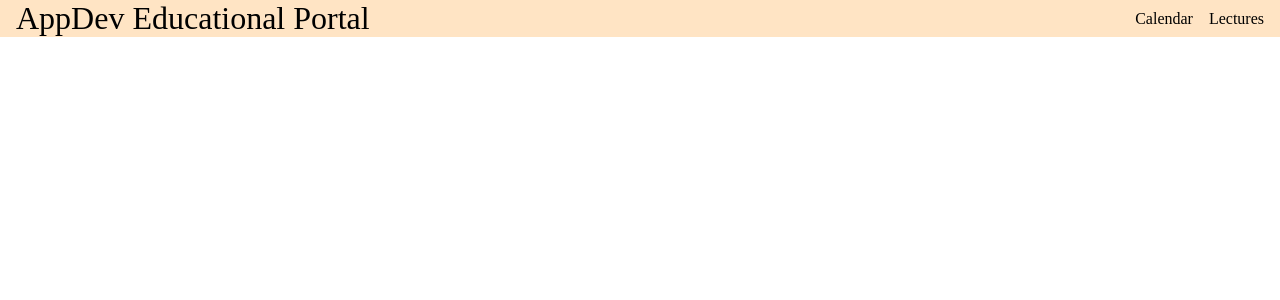
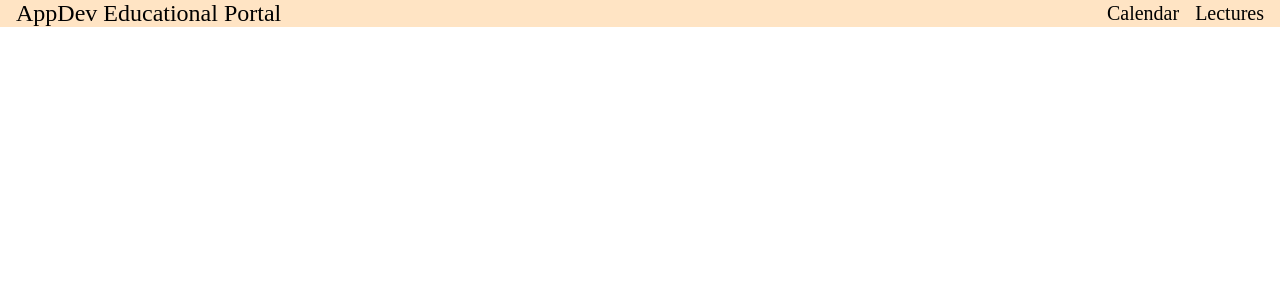
Before and after one commit to aryanj112/BootcampPortal, a React (Vite) app: page / in a window 1280 px wide. Shown: the top 300 px of the page. Built offline with nearby package versions, Linux system fonts and the light colour scheme.

Commit message:
Started using react router

```diff
--- a/src/App.tsx
+++ b/src/App.tsx
@@ -1,5 +1,6 @@
 // @ts-ignore
 import { useState } from 'react'
+import { Route, Routes } from 'react-router-dom'
 import NavBar from './components/NavBar';
 
 function App() {
@@ -7,6 +8,12 @@ function App() {
   return (
     <>
       <NavBar />
+      <div className = "container">
+        <Routes>
+
+
+        </Routes>
+      </div>
     </>
   )
 }
--- a/src/main.tsx
+++ b/src/main.tsx
@@ -1,7 +1,7 @@
 import { StrictMode } from 'react'
 import { createRoot } from 'react-dom/client'
+import { BrowserRouter } from 'react-router-dom'
 import App from './App.tsx'
-import { BrowserRouter } from 'react-router-dom'
 import './styles.css'
 
 
--- a/src/styles.css
+++ b/src/styles.css
@@ -7,7 +7,7 @@ body {
 }
 
 .site-title {
-    font-size: 2rem;
+    font-size: 1.5rem;
 }
 
 .nav {
@@ -26,6 +26,8 @@ body {
     list-style: none;
     display: flex;
     gap: 1rem;
+    /* this may not be the best place to put it the font-size */
+    font-size: 1.25rem;
 }
 
 .nav a {
```
